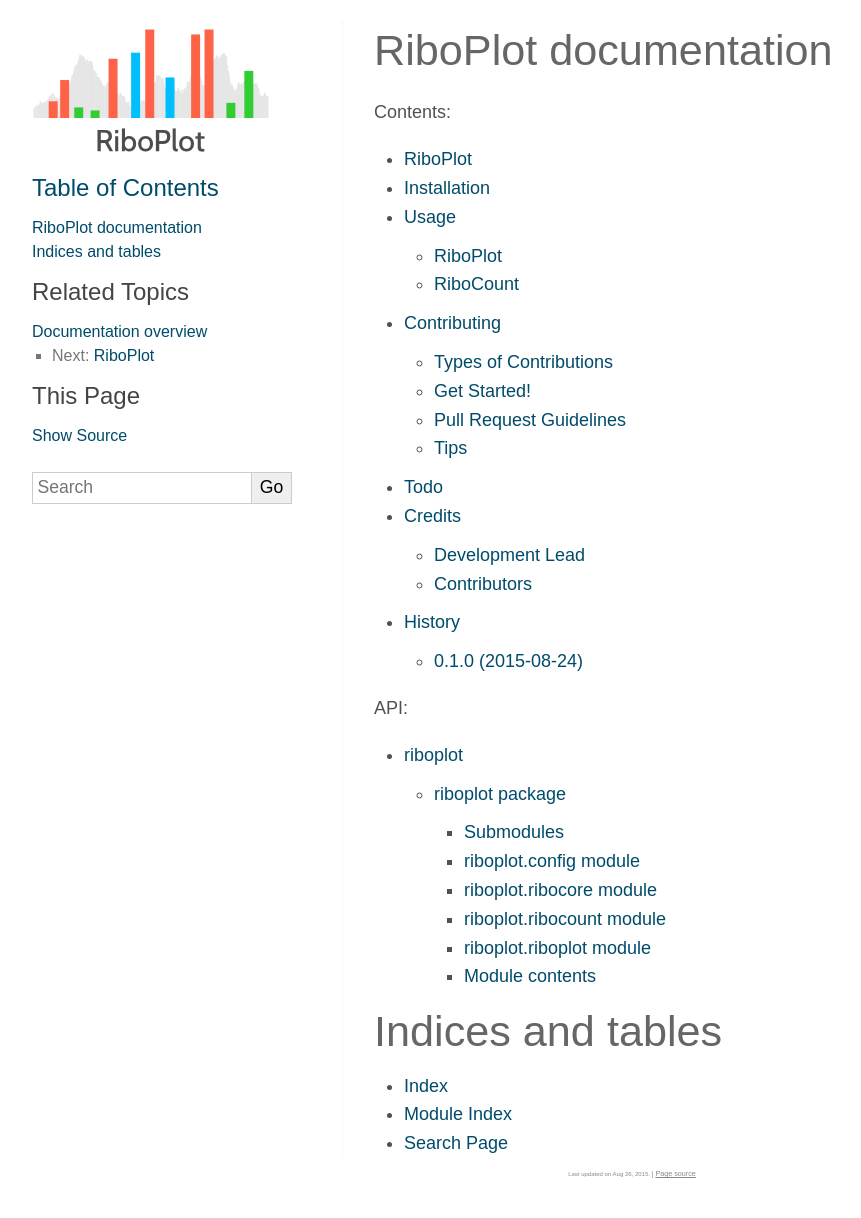
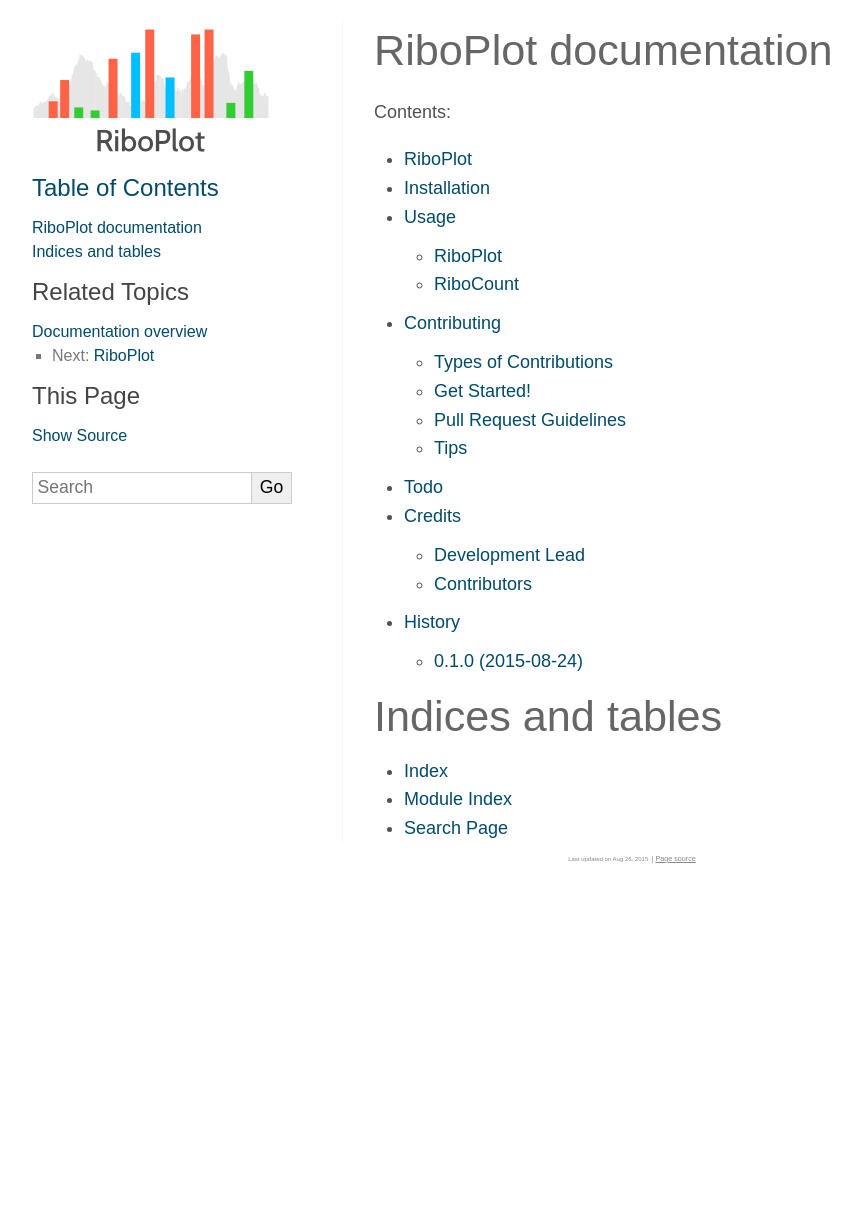
Before and after one commit to vimalkvn/riboplot, a Sphinx documentation site: the page built from docs/index.rst, in a window 1280 px wide. Shown: the whole page, without its empty margins (8-869 px from the left). Built offline with Sphinx 7.4.7, drawn with Linux system fonts in a browser that asks for light colours; after the commit the page ends 903 px from its top, so only the background shows below that.

Commit message:
Remove autodoc extension from sphinx config

```diff
--- a/docs/conf.py
+++ b/docs/conf.py
@@ -15,6 +15,17 @@
 
 import sys
 import os
+# To get the docs to build on readthedocs.org
+from mock import Mock as MagicMock
+
+class Mock(MagicMock):
+    @classmethod
+    def __getattr__(cls, name):
+        return Mock()
+
+MOCK_MODULES = ['matplotlib']
+sys.modules.update((mod_name, Mock()) for mod_name in MOCK_MODULES)
+
 
 # If extensions (or modules to document with autodoc) are in another
 # directory, add these directories to sys.path here. If the directory is
@@ -40,7 +51,7 @@ import riboplot
 
 # Add any Sphinx extension module names here, as strings. They can be
 # extensions coming with Sphinx (named 'sphinx.ext.*') or your custom ones.
-extensions = ['sphinx.ext.autodoc', 'sphinx.ext.viewcode']
+extensions = ['sphinx.ext.viewcode']
 
 # Add any paths that contain templates here, relative to this directory.
 templates_path = ['_templates']
--- a/docs/index.rst
+++ b/docs/index.rst
@@ -19,11 +19,6 @@ Contents:
    authors
    history
 
-API:
-
-.. toctree::
-
-   modules
 
 Indices and tables
 ==================
--- a/docs/modules.rst
+++ /dev/null
@@ -1,7 +0,0 @@
-riboplot
-========
-
-.. toctree::
-   :maxdepth: 4
-
-   riboplot
--- a/docs/riboplot.rst
+++ /dev/null
@@ -1,45 +0,0 @@
-riboplot package
-================
-
-Submodules
-----------
-
-riboplot.config module
-----------------------
-
-.. automodule:: riboplot.config
-    :members:
-    :undoc-members:
-    :show-inheritance:
-
-riboplot.ribocore module
-------------------------
-
-.. automodule:: riboplot.ribocore
-    :members:
-    :undoc-members:
-    :show-inheritance:
-
-riboplot.ribocount module
--------------------------
-
-.. automodule:: riboplot.ribocount
-    :members:
-    :undoc-members:
-    :show-inheritance:
-
-riboplot.riboplot module
-------------------------
-
-.. automodule:: riboplot.riboplot
-    :members:
-    :undoc-members:
-    :show-inheritance:
-
-Module contents
----------------
-
-.. automodule:: riboplot
-    :members:
-    :undoc-members:
-    :show-inheritance:
```
